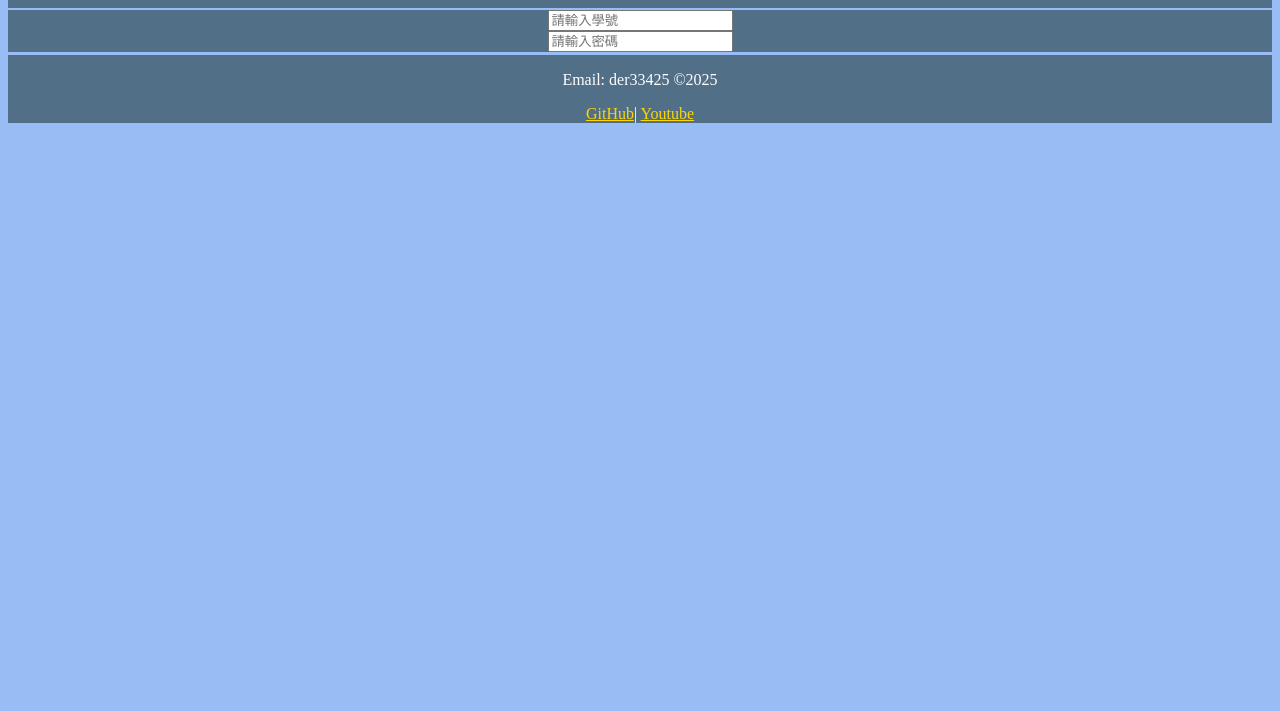
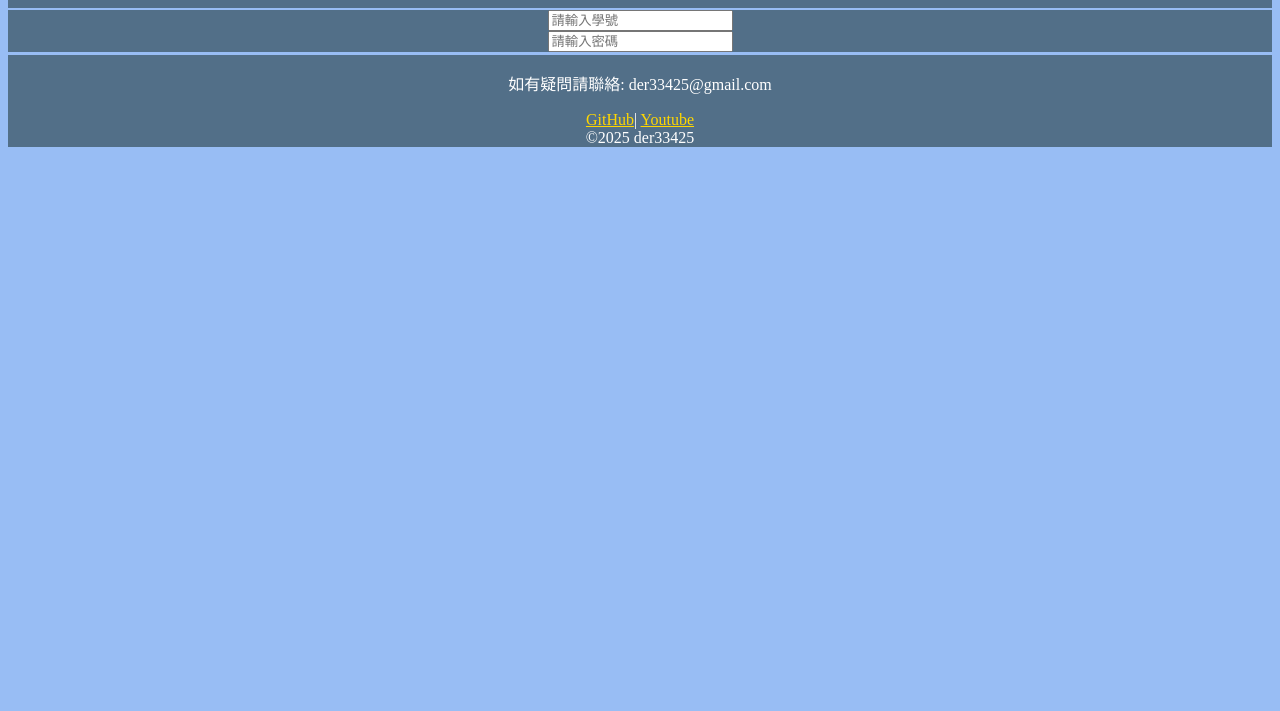
Before and after one commit to zghuagary/grade_manegement_system, a plain HTML site: page public_html/studentPage.html in a window 1280 px wide. Shown: the part 89-800 px from the top of the page. Drawn offline with Linux system fonts and the light colour scheme.

Commit message:
版面小調整

```diff
--- a/public_html/studentPage.html
+++ b/public_html/studentPage.html
@@ -28,12 +28,14 @@
 
 <p>
 
-Email: der33425
-&copy;2025
+如有疑問請聯絡: der33425@gmail.com<br>
+
 </p>
 
 <a href = "#">GitHub</a>|
 <a href = "#">Youtube</a>
+<br>
+&copy;2025 der33425
 
 </div>
 
```
Also changed, not shown: public_html/home.html (+1 -1 lines), public_html/teacherPage.html (+4 -2 lines).
